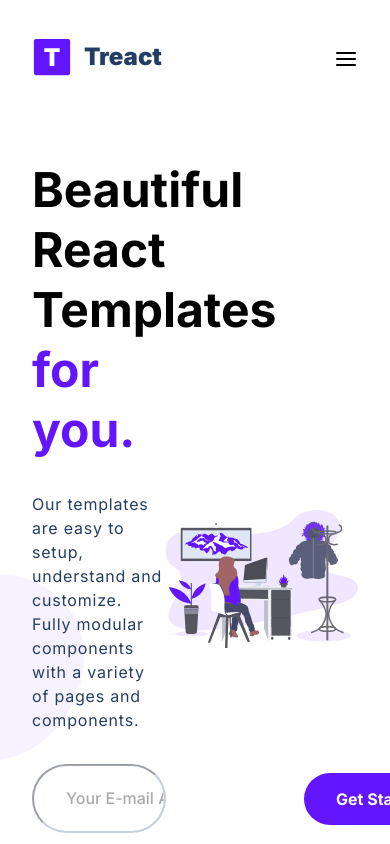
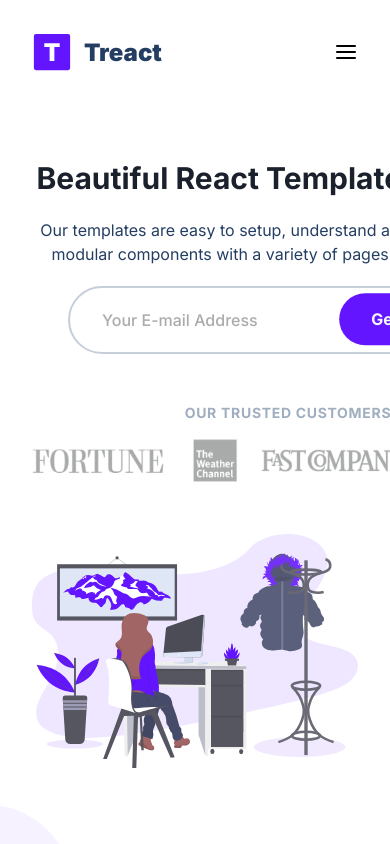
Before and after one commit to mir-akbar/Treact-Clone, a plain HTML site: page index.html in a window 390 px wide. Shown: the top 844 px of the page. Drawn offline with Linux system fonts and the light colour scheme.

Commit message:
mobile scaling 1

```diff
--- a/index.html
+++ b/index.html
@@ -35,11 +35,11 @@
           </ul>
 
           <button class="btn__menu" onclick="openMenu()">
-            <svg xmlns="http://www.w3.org/2000/svg" width="24" height="24" viewBox="0 0 24 24" fill="none" stroke="currentColor" stroke-width="2" stroke-linecap="round" stroke-linejoin="round" class="light___StyledMenuIcon-sc-lj69nl-15 bPlZcF"><line x1="3" y1="12" x2="21" y2="12"></line><line x1="3" y1="6" x2="21" y2="6"></line><line x1="3" y1="18" x2="21" y2="18"></line></svg>
+            <svg xmlns="http://www.w3.org/2000/svg" width="24" height="24" viewBox="0 0 24 24" fill="none" stroke="currentColor" stroke-width="2" stroke-linecap="round" stroke-linejoin="round" class="menu-open-ham"><line x1="3" y1="12" x2="21" y2="12"></line><line x1="3" y1="6" x2="21" y2="6"></line><line x1="3" y1="18" x2="21" y2="18"></line></svg>
           </button>
           <div class="menu__backdrop">
             <button class="btn__menu btn__menu--close" onclick="closeMenu()">
-              <svg xmlns="http://www.w3.org/2000/svg" width="24" height="24" viewBox="0 0 24 24" fill="none" stroke="currentColor" stroke-width="2" stroke-linecap="round" stroke-linejoin="round" class="light___StyledCloseIcon-sc-lj69nl-14 brSrPp"><line x1="18" y1="6" x2="6" y2="18"></line><line x1="6" y1="6" x2="18" y2="18"></line></svg>
+              <svg xmlns="http://www.w3.org/2000/svg" width="24" height="24" viewBox="0 0 24 24" fill="none" stroke="currentColor" stroke-width="2" stroke-linecap="round" stroke-linejoin="round"><line x1="18" y1="6" x2="6" y2="18"></line><line x1="6" y1="6" x2="18" y2="18"></line></svg>
             </button>
             <ul class="menu__links">
               <li class="menu__list"><a href="#" class="menu__link"  onclick="closeMenu()">About</a></li>
@@ -57,10 +57,10 @@
         <div class="header_container">
           <div class="left_column">
             <div class="header_description">
-              <h1>
+              <h1 class="header_title">
                 Beautiful React Templates <span class="purple">for you.</span>
               </h1>
-              <p>
+              <p class="header_para">
                 Our templates are easy to setup, understand and customize. Fully
                 modular components with a variety of pages and components.
               </p>
--- a/styles.css
+++ b/styles.css
@@ -97,13 +97,14 @@ a{
 
 .btn__menu{
     background-color: transparent;
-    font-size:40px;
     text-align: center;
     border:none;
     display:none;
+    height: 1.5rem;
+    width: 1.5rem;
 }
 
-.bPlZcF {
+.menu-open-ham {
     height: 1.5rem;
     width: 1.5rem;
 }
@@ -229,6 +230,10 @@ h1{
     line-height: 1.25;
 }
 
+.header_title{
+    color:rgb(26,32,44);
+}
+
 p{
     text-align:left;
     margin:32px 0;
@@ -252,6 +257,7 @@ input{
     padding-left: 2rem;
     font-weight: 500;
     font-size:100%;
+    border-style:solid;
     border-color:#a0aec0;
 }
 
@@ -662,6 +668,7 @@ Values
 .space{
     margin-right:2rem;
 }
+
 .advantage_heading{
     display: flex;
     align-items: center;
@@ -1227,6 +1234,99 @@ Footer
     opacity: 0.5;
 }
 
+/* SMALL PHONES , TABLETS , LARGE SMARTPHONES */
+
+@media(max-width:768px){
+    .header_container{
+        display: flex;
+        flex-direction:column;
+        justify-content:center;
+        align-items: center;
+    }
+
+    .left_column{
+        width:auto;
+        margin-left:auto;
+        margin-right:auto;
+        max-width:32rem;
+        text-align: center;
+    }
+
+    .right_column{
+        width:auto;
+    }
+
+    .header_para{
+        width:100%;
+        text-align:center;
+        margin-top: 1.25rem;
+        margin-bottom: 1.25rem;
+        font-size: 1rem;
+        letter-spacing: normal;
+    }
+
+    .header_title{
+        text-align:center;
+        font-size:1.875rem;
+    }
+
+    .btn{
+        transform:translateY(-116.8%) translateX(192%);
+    }
+
+    .customer_strip{
+        max-width:100%;
+        text-align: center;
+        margin-top:3rem;
+        margin-right:0;
+    }
+
+    .customer_strip-dimension{
+        max-width:32rem;
+        height:auto;
+        opacity: 0.5;
+    }
+    .para{
+        max-width:100%;
+        text-align:center;
+        font-size: 0.875rem;
+        font-weight: 700;
+        text-transform: uppercase;
+        letter-spacing: 0.05em;
+    }
+
+    .main_illustration{
+        margin-top:3rem;
+    }
+
+    .main_img{
+        width:100%;
+        max-width:32rem;
+    }
+
+    .blob{
+        pointer-events: none;
+        position: absolute;
+        left: 0px;
+        bottom: 0px;
+        z-index: -10;
+        height: 16rem;
+        width: 16rem;
+        transform:translateX(-55%) translateY(70%);
+        opacity: 0.05;
+    }
+
+    /* Features*/
+    header{
+        height:auto;
+    }
+
+    .main_features-container{
+        padding:97px 32px;
+    }
+
+}
+
 
 @media(max-width: 1024px){
     .nav_links{
```
